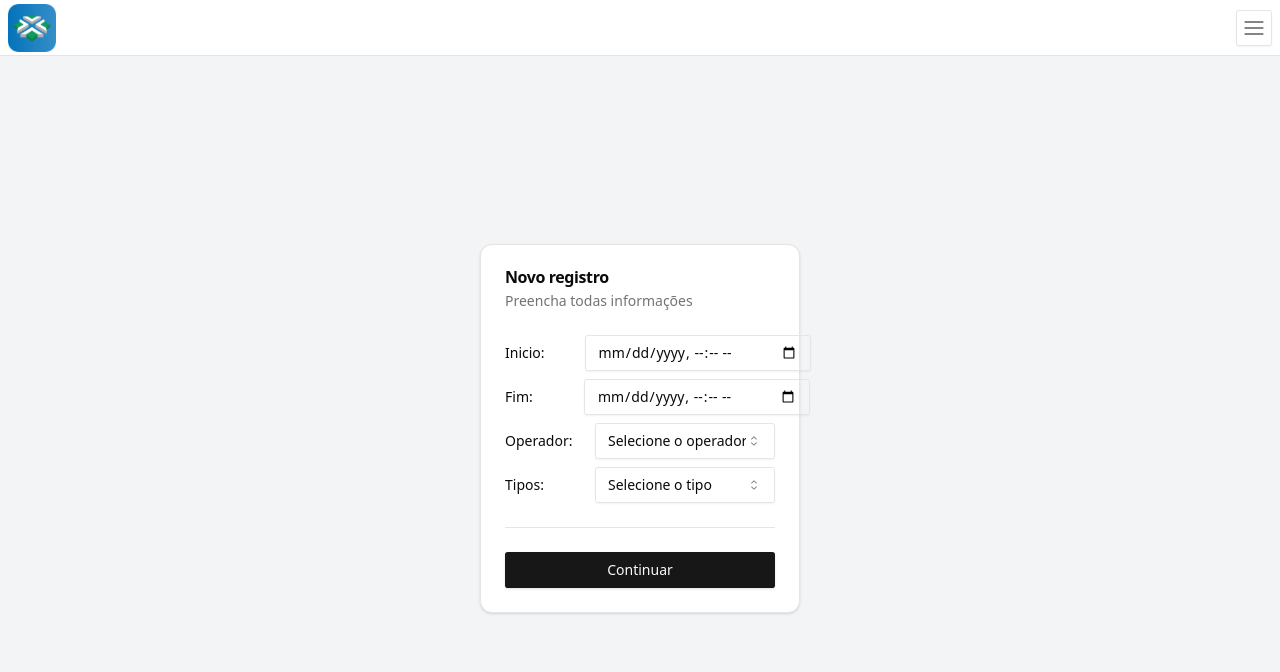
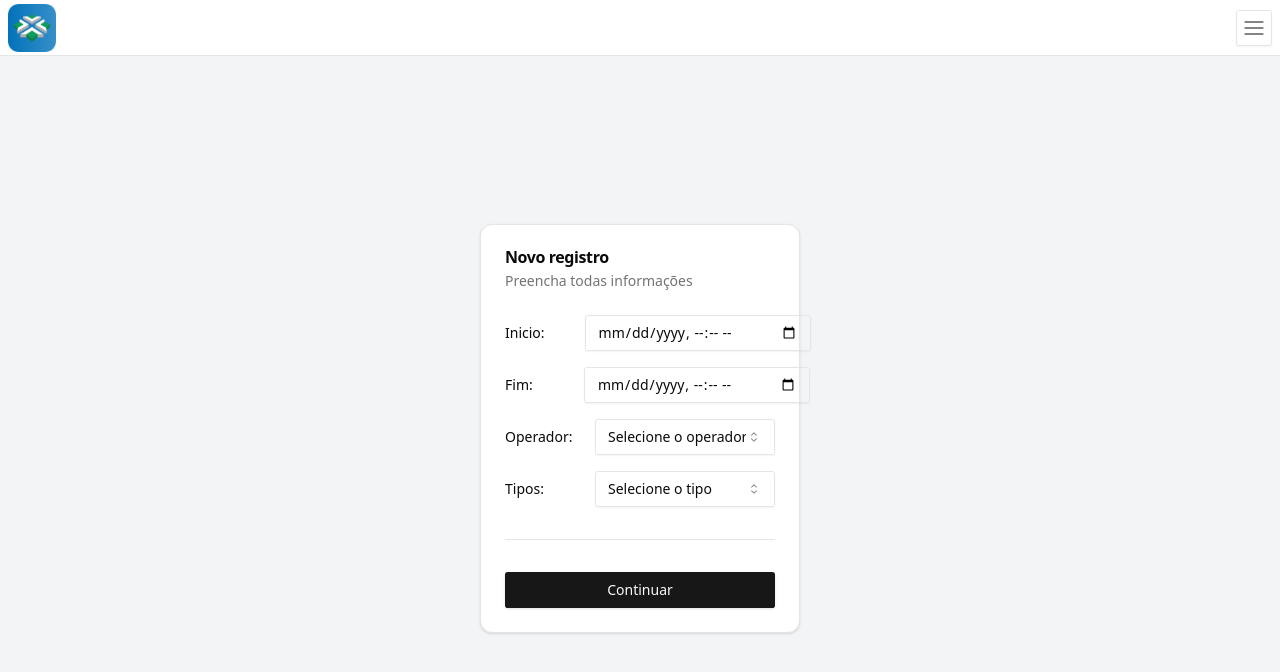
Before and after one commit to Wesley-Fernandes/Intelligence-money, a Next.js app: page /auth/data in a window 1280 px wide. Shown: the top 672 px of the page. Built offline with nearby package versions, Linux system fonts and the light colour scheme.

Commit message:
fix: gap 4 on form data

```diff
--- a/src/app/auth/data/page.tsx
+++ b/src/app/auth/data/page.tsx
@@ -68,7 +68,7 @@ export default function Page() {
           <CardDescription>Preencha todas informações</CardDescription>
         </CardHeader>
         <CardContent>
-          <form onSubmit={handleSubmit} method="post" className='flex flex-col gap-2'>
+          <form onSubmit={handleSubmit} method="post" className='flex flex-col gap-4'>
             <div>
               <Label htmlFor="start" className='flex items-center justify-between gap-10'>
                 <span>Inicio:</span>
```
